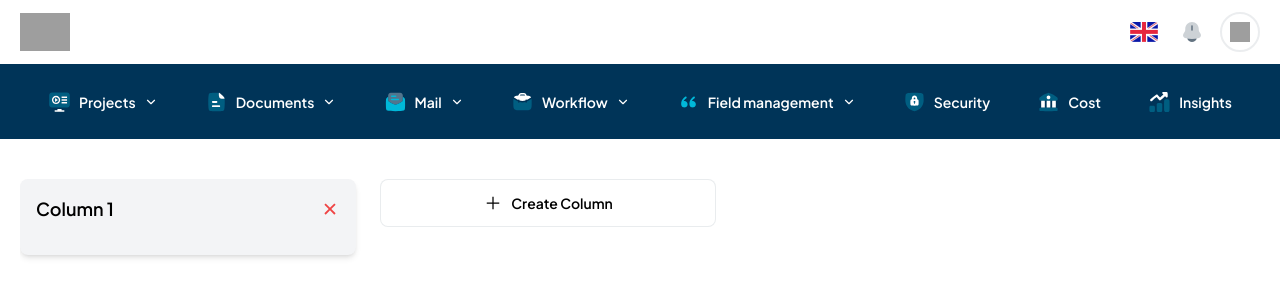
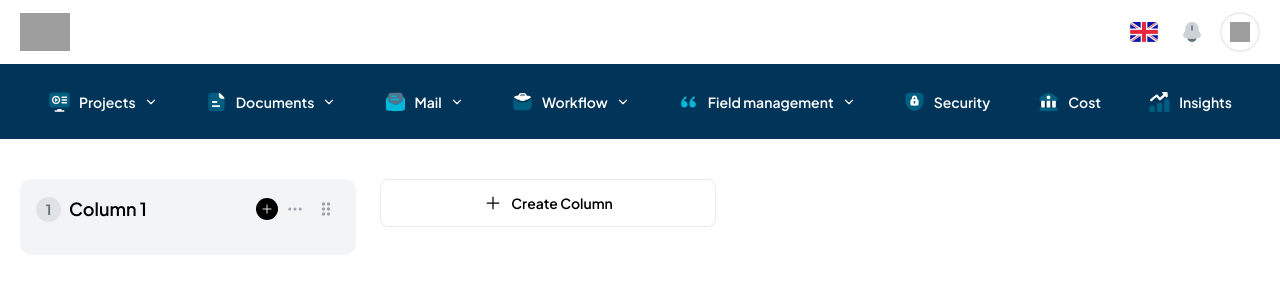
Before and after one commit to BCPAZ/crm-app, a React (Vite) app: page /projects/1 in a window 1280 px wide. Both pictures are taken after a click on the button "Create Column". Shown: the top 300 px of the page. Built offline with nearby package versions, Linux system fonts and the light colour scheme; grey boxes are pictures that could not be loaded.

Commit message:
feat : Column header complted

```diff
--- a/src/components/App/Projects/Column.jsx
+++ b/src/components/App/Projects/Column.jsx
@@ -1,6 +1,8 @@
 import PropTypes from "prop-types";
 import { Droppable, Draggable } from "@hello-pangea/dnd";
-import { IoCloseSharp } from "react-icons/io5";
+import { IoAddSharp } from "react-icons/io5";
+import { LuMoreHorizontal } from "react-icons/lu";
+import { MdDragIndicator } from "react-icons/md";
 
 const Column = ({ column, handleDeleteColumn }) => {
   return (
@@ -9,18 +11,30 @@ const Column = ({ column, handleDeleteColumn }) => {
         <div
           {...provided.droppableProps}
           ref={provided.innerRef}
-          className="min-w-[336px] bg-gray-100 p-4 rounded-lg shadow-md"
+          className="min-w-[336px] bg-gray-100 p-4 rounded-xl"
         >
           <div className="flex justify-between items-center mb-4">
+            <div className="flex items-center gap-2">
+              <span className="w-[25px] h-[25px] rounded-full flex items-center justify-center text-gray-500 bg-grey/20 font-bold text-sm">1</span>
               <h2 className="text-lg font-semibold">{column.name}</h2>
+            </div>
+            <div className="flex items-center gap-1">
               <button
                 onClick={() => handleDeleteColumn(column.id)}
-              className="text-red-500"
+                className="p-1 bg-black rounded-full text-white"
               >
-              <IoCloseSharp size={20} />
+                <IoAddSharp size={14} />
+              </button>
+              <button className="p-1 hover:bg-grey/20 rounded-full text-gray-400">
+                <LuMoreHorizontal size={18} />
+              </button>
+              <button className="p-1 hover:bg-grey/20 rounded-full text-gray-400">
+                <MdDragIndicator size={20} />
               </button>
             </div>
-          {column.items && column.items.map((item, index) => (
+          </div>
+          {column.items &&
+            column.items.map((item, index) => (
               <Draggable key={item.id} draggableId={item.id} index={index}>
                 {(provided) => (
                   <div
```
Lines whose indentation alone changed are shown as unchanged.
